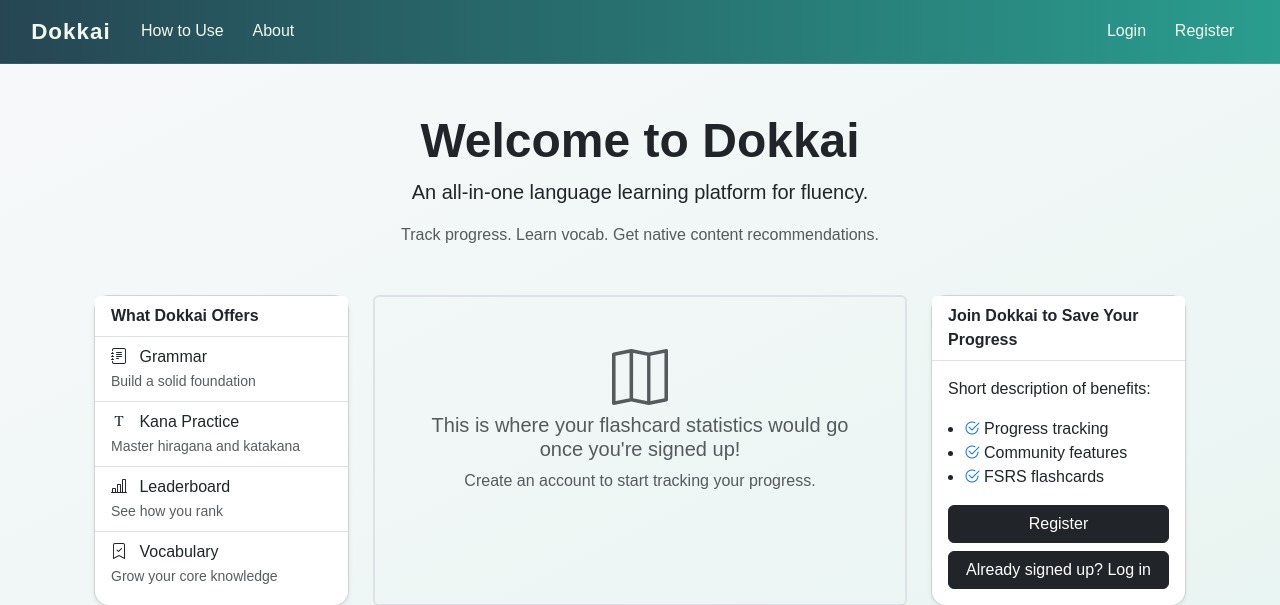
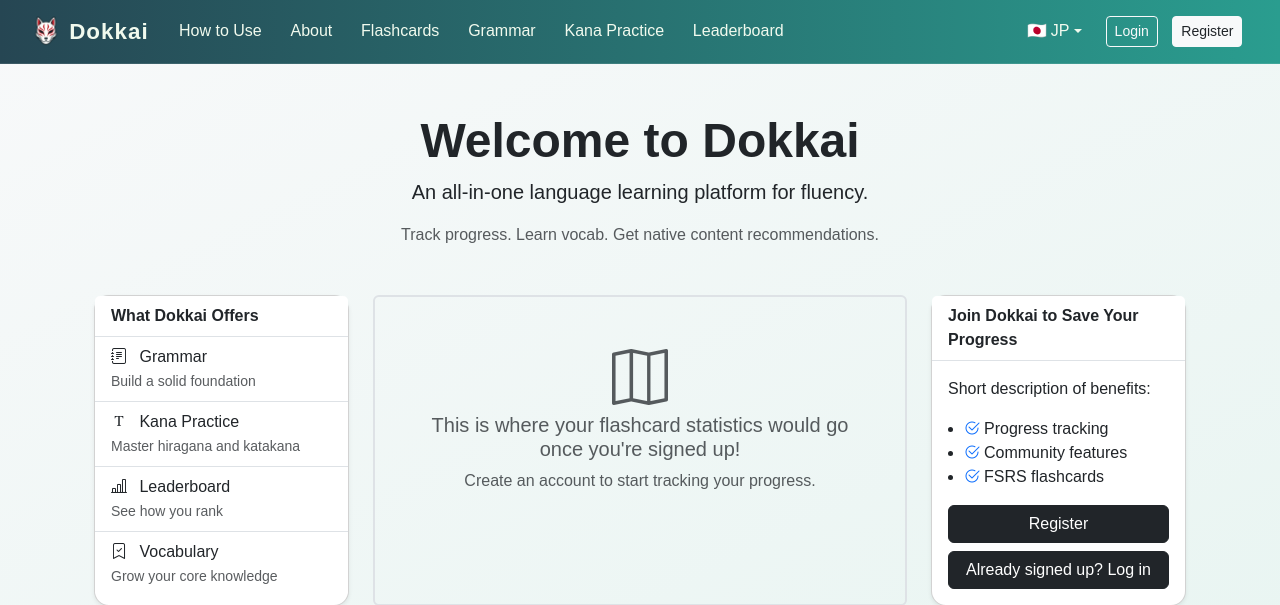
Before and after one commit to jxjck/dokkai, a Python web app: template app/templates/home.html in a window 1280 px wide. Shown: the top 605 px of the page. Run offline with Jinja, Linux system fonts and the light colour scheme; the template is opened without the code that fills it, so the values that code supplies are empty.

Commit message:
some final touches

```diff
--- a/app/templates/about.html
+++ b/app/templates/about.html
@@ -19,7 +19,7 @@ The core of the app is the flashcard system scheduled using the FSRS algorithm w
   <li>XP systems and leaderboards to boost motivation</li>
 </ul>
 
-<h2>Reccomendations</h2>
+<h2>Recommendation</h2>
 <ul>
   <li>Do your reviews every day when possible to keep the workload small</li>
   <li>Start with a manageable number of new cards and gradually build up to bigger numbers</li>
--- a/app/templates/base.html
+++ b/app/templates/base.html
@@ -10,63 +10,72 @@
 
     <link href="{{ url_for('static', filename='css/style.css') }}" rel="stylesheet">
     <script src="https://cdn.jsdelivr.net/npm/chart.js"></script>
-
   </head>
   <body>
 
 <nav class="navbar navbar-expand-lg mb-4 custom-navbar">
   <div class="container-fluid">
-    <a class="navbar-brand" href="{{ url_for('home') }}">Dokkai</a>
+    <!-- brand with logo -->
+    <a class="navbar-brand d-flex align-items-center" href="{{ url_for('home') }}">
+      <img src="{{ url_for('static', filename='img/logo.png') }}" alt="Logo" width="30" height="30" class="me-2">
+      Dokkai
+    </a>
+
     <!--mobile menu toggle -->
     <button class="navbar-toggler" type="button" data-bs-toggle="collapse" data-bs-target="#navbarContent"
             aria-controls="navbarContent" aria-expanded="false" aria-label="Toggle navigation">
       <span class="navbar-toggler-icon"></span>
     </button>
+
     <!--nav links -->
     <div class="collapse navbar-collapse" id="navbarContent">
       <ul class="navbar-nav me-auto mb-2 mb-lg-0">
         <li class="nav-item"><a class="nav-link" href="{{ url_for('how_to_use') }}">How to Use</a></li>
         <li class="nav-item"><a class="nav-link" href="{{ url_for('about') }}">About</a></li>
 
-        {% if current_user.is_authenticated %}
+        <!-- always visible; @login_required in views will gate access -->
         <li class="nav-item"><a class="nav-link" href="{{ url_for('flashcards') }}">Flashcards</a></li>
         <li class="nav-item"><a class="nav-link" href="{{ url_for('grammar') }}">Grammar</a></li>
         <li class="nav-item"><a class="nav-link" href="{{ url_for('kana_guesser') }}">Kana Practice</a></li>
         <li class="nav-item"><a class="nav-link" href="{{ url_for('leaderboard') }}">Leaderboard</a></li>
+      </ul>
+
+      <ul class="navbar-nav ms-auto mb-2 mb-lg-0 align-items-center">
+        <!-- Language selector (only JP for now) -->
+        <li class="nav-item dropdown me-2">
+          <a class="nav-link dropdown-toggle d-flex align-items-center" href="#" id="langDropdown"
+             role="button" data-bs-toggle="dropdown" aria-expanded="false">
+            <span class="me-1">🇯🇵</span> JP
+          </a>
+          <ul class="dropdown-menu dropdown-menu-end" aria-labelledby="langDropdown">
+            <li><a class="dropdown-item active" href="#">🇯🇵 Japanese (JP)</a></li>
+          </ul>
+        </li>
+
+        {% if current_user.is_authenticated %}
+          <li class="nav-item ms-2">
+            <a class="btn btn-outline-light btn-sm" href="{{ url_for('dashboard') }}">Profile</a>
+          </li>
+          <li class="nav-item ms-2">
+            <a class="btn btn-light btn-sm text-dark" href="{{ url_for('logout') }}">Logout</a>
+          </li>
+        {% else %}
+          <li class="nav-item ms-2">
+            <a class="btn btn-outline-light btn-sm" href="{{ url_for('login') }}">Login</a>
+          </li>
+          <li class="nav-item ms-2">
+            <a class="btn btn-light btn-sm text-dark" href="{{ url_for('register') }}">Register</a>
+          </li>
         {% endif %}
       </ul>
-
-      {% if current_user.is_authenticated %}
-        <ul class="navbar-nav ms-auto mb-2 mb-lg-0">
-          <li class="nav-item"><a class="nav-link" href="{{ url_for('dashboard') }}">Profile</a></li>
-          <li class="nav-item"><a class="nav-link" href="{{ url_for('logout') }}">Logout</a></li>
-        </ul>
-      {% else %}
-        <ul class="navbar-nav ms-auto mb-2 mb-lg-0">
-          <li class="nav-item"><a class="nav-link" href="{{ url_for('login') }}">Login</a></li>
-          <li class="nav-item"><a class="nav-link" href="{{ url_for('register') }}">Register</a></li>
-        </ul>
-      {% endif %}
     </div>
   </div>
 </nav>
+
   <div class="container">
-
-<!--      commented bc duplicate flash messages on flashcards page but leaving here in case i need it in future-->
-<!--      {% with messages = get_flashed_messages(with_categories=true) %}-->
-<!--        {% if messages %}-->
-<!--          {% for category, message in messages %}-->
-<!--            <div class="alert alert-{{ category }} alert-dismissible fade show" role="alert">-->
-<!--              {{ message }}-->
-<!--              <button type="button" class="btn-close" data-bs-dismiss="alert" aria-label="Close"></button>-->
-<!--            </div>-->
-<!--          {% endfor %}-->
-<!--        {% endif %}-->
-<!--      {% endwith %}-->
-
     {% block content %}{% endblock %}
   </div>
-<!--dm might be redundant-->
+
   <script src="https://cdn.jsdelivr.net/npm/bootstrap@5.3.0/dist/js/bootstrap.bundle.min.js"></script>
   <script>
     document.addEventListener("DOMContentLoaded", function () {
--- a/app/templates/home.html
+++ b/app/templates/home.html
@@ -10,7 +10,6 @@
       <p class="text-muted">Track progress. Learn vocab. Get native content recommendations.</p>
     </div>
   {% endif %}
-
 
   <div class="row">
 
@@ -69,21 +68,10 @@
               },
               options: {
                 scales: {
-                y: {
-                  beginAtZero: true,
-                  ticks: {
-                    color: '#ccc'
-                  }
+                  y: { beginAtZero: true, ticks: { color: '#ccc' } },
+                  x: { ticks: { color: '#ccc' } }
                 },
-                x: {
-                  ticks: {
-                    color: '#ccc'
-                  }
-                }
-              },
-              plugins: {
-                legend: { display: false }
-              }
+                plugins: { legend: { display: false } }
               }
             });
           </script>
@@ -107,7 +95,6 @@
           <div class="card-body">
             <p class="card-text">Continue learning from where you left off or explore new content.</p>
             <a href="{{ url_for('dashboard') }}" class="btn btn-success w-100 mb-3">Go to Dashboard</a>
-
             <hr>
             <p>You have <strong>{{ due_count }}</strong> flashcards due.</p>
             <a href="{{ url_for('flashcards') }}" class="btn btn-outline-primary w-100">Review Now</a>
```
Also changed, not shown: app/static/css/style.css (line endings or trailing spaces), app/static/img/logo.png (added). Lines whose indentation alone changed are shown as unchanged.
